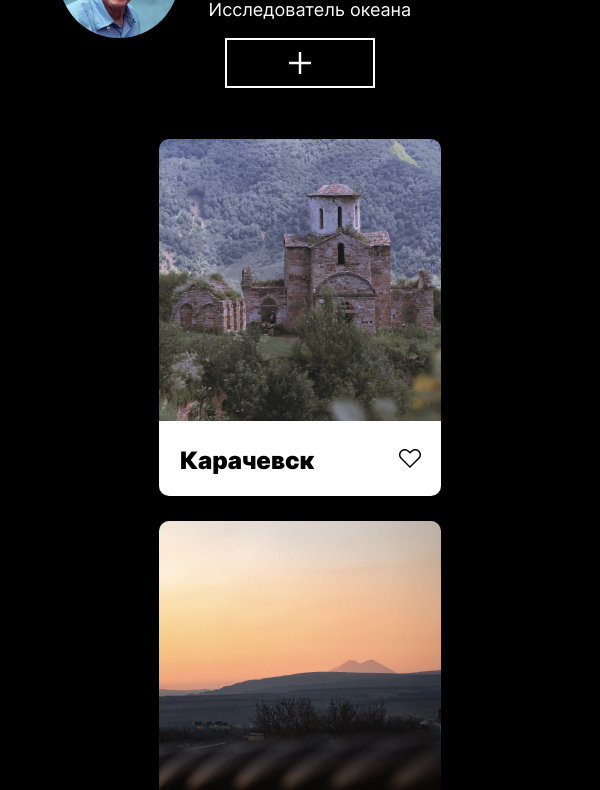
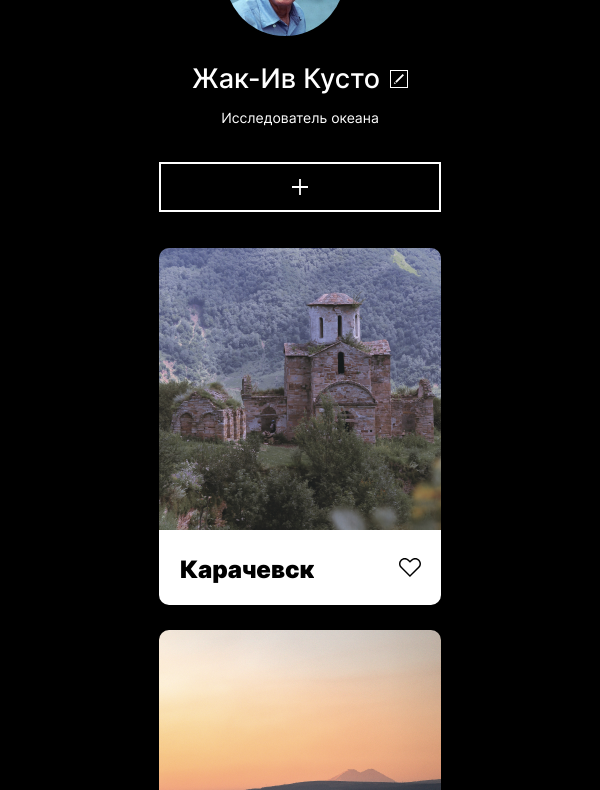
Before and after one commit to RUSNED/mesto-project, a plain HTML site: page index.html in a window 600 px wide. Shown: the part 241-1031 px from the top of the page. Drawn offline with Linux system fonts and the light colour scheme.

Commit message:
Адаптировал

```diff
--- a/blocks/elements/elements.css
+++ b/blocks/elements/elements.css
@@ -1,4 +1,3 @@
 .elements {
   width: 100%;
-  margin-top: 51px;
 }
--- a/blocks/footer/footer.css
+++ b/blocks/footer/footer.css
@@ -1,15 +1,10 @@
 .footer {
-  max-width: 388px;
-  padding-top: 66px;
-  margin-left: 200px;
-  padding-bottom: 60px;
+  max-width: 100%;
+  padding: 66px 15% 60px;
 }
 
-@media screen and (max-width: 767px) {
+@media screen and (max-width: 426px) {
   .footer {
-    min-width: 282px;
-    margin-left: 19px;
-    padding-top: 48px;
-    padding-bottom: 36px;
+    padding: 48px 19px 36px;
   }
 }
--- a/blocks/profile/__add-button/profile__add-button.css
+++ b/blocks/profile/__add-button/profile__add-button.css
@@ -1,14 +1,23 @@
 .profile__add-button {
-  background: url(../../../images/Add\ Button.svg);
+  background: url(../../../images/Plus.svg);
   width: 150px;
   height: 50px;
   border: 2px #ffffff solid;
   background-repeat: no-repeat;
   background-position: center;
   cursor: pointer;
+
   margin: 0;
   align-content: center;
+
 }
 .profile__add-button:hover {
   opacity: 0.6;
 }
+
+@media screen and (max-width: 1023px) {
+  .profile__add-button {
+    width: 282px;
+    margin: 36px 0 0;
+  }
+}
--- a/blocks/profile/__avatar/profile__avatar.css
+++ b/blocks/profile/__avatar/profile__avatar.css
@@ -2,4 +2,5 @@
   width: 120px;
   height: 120px;
   border-radius: 100%;
+  margin-right: 30px;
 }
--- a/blocks/profile/__description/profile__description.css
+++ b/blocks/profile/__description/profile__description.css
@@ -7,3 +7,12 @@
   padding-top: 16px;
   text-align: start;
 }
+
+@media screen and (max-width: 767px) {
+  .profile__description {
+    text-align: center;
+    font-size: 14px;
+    line-height: 17px;
+    padding-top: 14px;
+  }
+}
--- a/blocks/profile/__edit-button/profile__edit-button.css
+++ b/blocks/profile/__edit-button/profile__edit-button.css
@@ -12,3 +12,12 @@
 .profile__edit-button:hover {
   opacity: 0.6;
 }
+
+@media screen and (max-width: 767px) {
+  .profile__edit-button {
+    width: 18px;
+    height: 18px;
+    margin-top: 26px;
+    margin-left: 10px;
+  }
+}
--- a/blocks/profile/__info/profile__info.css
+++ b/blocks/profile/__info/profile__info.css
@@ -3,5 +3,4 @@
   display: flex;
   flex-direction: column;
   justify-content: center;
-  margin-left: 30px;
 }
--- a/blocks/profile/__name/profile__name.css
+++ b/blocks/profile/__name/profile__name.css
@@ -5,3 +5,11 @@
   color: #ffffff;
   margin: 0;
 }
+
+@media screen and (max-width: 767px) {
+  .profile__name {
+    font-size: 27px;
+    line-height: 33px;
+    padding-top: 26px;
+  }
+}
--- a/blocks/profile/__user/profile__user.css
+++ b/blocks/profile/__user/profile__user.css
@@ -1,5 +1,16 @@
 .profile__user {
   display: flex;
-  justify-content: space-between;
+  justify-content: flex-start;
   flex-direction: row;
+  position: relative;
+  box-sizing: border-box;
 }
+
+
+@media screen and (max-width: 767px) {
+  .profile__user {
+    justify-content: space-between;
+    flex-direction: column;
+    align-items: center;
+  }
+}
--- a/blocks/profile/profile.css
+++ b/blocks/profile/profile.css
@@ -1,23 +1,16 @@
 .profile {
   max-width: 100%;
   display: flex;
-  margin: 40px auto 0;
+  padding: 40px 15% 50px;
+  justify-content: space-between;
+  flex-direction: row;
+  align-items: center;
+  box-sizing: border-box;
 }
 
-@media screen and (min-width: 1024px) {
+@media screen and (max-width: 1023px) {
   .profile {
-    justify-content: space-between;
-    flex-direction: row;
+    flex-direction: column;
+    padding: 38px 0 36px;
   }
 }
-@media screen and (min-width: 470px) {
-  .profile {
-      align-items: center;
-  }
-}
-
-@media screen and (min-width: 320px) {
-  .profile {
-    flex-direction: column;
-  }
-}
```
Also changed, not shown: blocks/profile/__button/profile__button.css (line endings or trailing spaces), images/Add Button.svg (deleted), images/Like_active.svg (added), images/Plus.svg (added), 1 other file.
